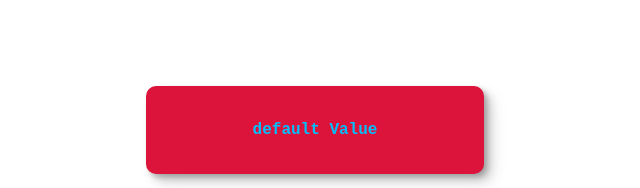
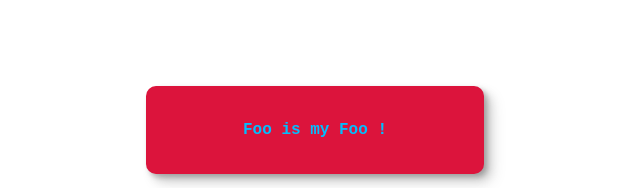
Before and after one commit to MantasEdine/Svelte-Test, a Svelte app: page / in a window 1280 px wide. Shown: the top 188 px of the page, without its empty margins (325-965 px from the left). Built offline with nearby package versions, Linux system fonts and the light colour scheme.

Commit message:
never-const-prop

```diff
--- a/src/Foo.svelte
+++ b/src/Foo.svelte
@@ -1,5 +1,5 @@
 <script>
-    export const message = "default Value";
+    export let message = "default Value";
     let Foo = true;
     let isModal = true;
 </script>
```
